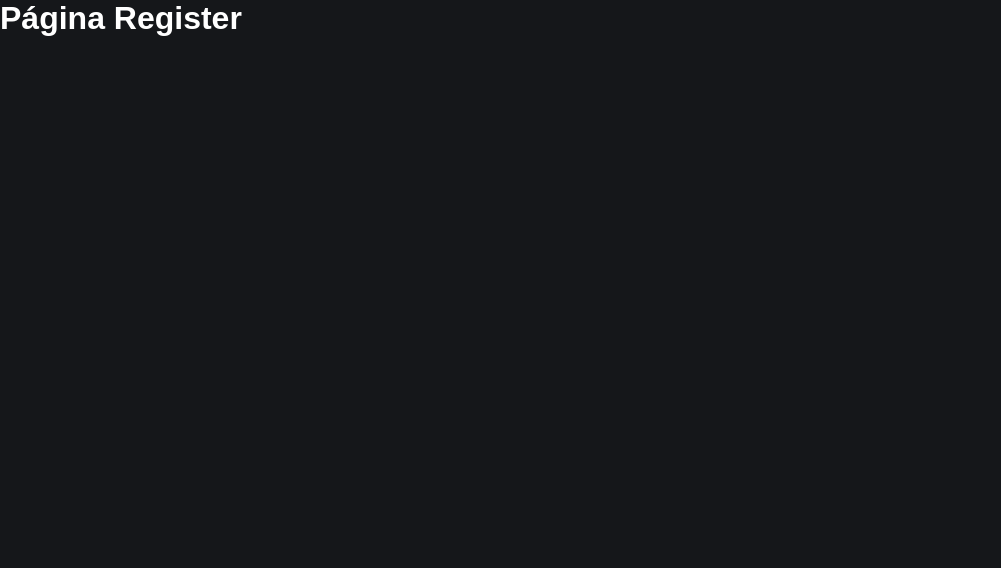
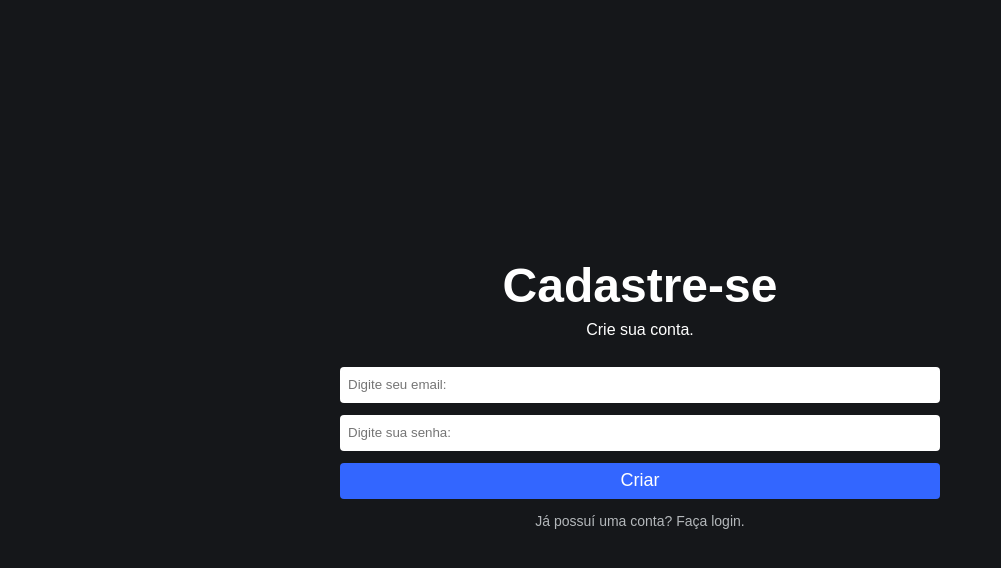
Before and after one commit to Danilo-Santilli/to-do-list, a React (Create React App) app: page /register in a window 1280 px wide. Shown: the top 568 px of the page, without its empty margins (0-1001 px from the left). Built offline with nearby package versions, Linux system fonts and the light colour scheme.

Commit message:
Criando a página register e admin e enviando as credenciais ao Firebase

```diff
--- /dev/null
+++ b/src/pages/Admin/index.js
@@ -0,0 +1,9 @@
+import './admin.css';
+
+export default function Admin(){
+    return(
+        <div>
+            <h1>Admin</h1>
+        </div>
+    )
+}
--- a/src/pages/Home/index.js
+++ b/src/pages/Home/index.js
@@ -1,18 +1,29 @@
 import { useState } from 'react';
 import './home.css';
-import { Link } from 'react-router-dom'
+import { Link } from 'react-router-dom';
+import { auth } from '../../firebaseConnection';
+import { signInWithEmailAndPassword } from 'firebase/auth';
+import { useNavigate } from 'react-router-dom';
 
 function Home() {
 
   const [email, setEmail] = useState('');
   const [password, setPassword] = useState('');
 
-  function handleLogin(e){
+  const navigate = useNavigate();
+
+  async function handleLogin(e){
     e.preventDefault();
     if (email !== '' && password !== '') {
-      alert('ok');
+      await signInWithEmailAndPassword(auth, email, password)
+      .then(()=>{
+        navigate('/admin', { replace: true })
+      })
+      .catch((error)=>{
+        console.log('Erro!')
+      })
     } else{
-      alert('No ok')
+      alert('Preencha todos os campos!')
     }
   }
 
--- a/src/pages/Register/index.js
+++ b/src/pages/Register/index.js
@@ -1,9 +1,57 @@
+import { useState } from 'react';
+import { Link } from 'react-router-dom';
+import { auth } from '../../firebaseConnection';
+import { createUserWithEmailAndPassword } from 'firebase/auth';
+import { useNavigate } from 'react-router-dom';
+
 function Register() {
-    return (
-      <div>
-        <h1>Página Register</h1>
-      </div>
-    );
+
+  const [email, setEmail] = useState('');
+  const [password, setPassword] = useState('');
+
+  const navigate = useNavigate();
+
+  async function handleRegister(e){
+    e.preventDefault();
+    if (email !== '' && password !== '') {
+      await createUserWithEmailAndPassword(auth, email, password)
+      .then(()=>{
+        navigate('/admin', {replace: true});
+      })
+      .catch((error)=>{
+        console.log('Erro!');
+      })
+    } else{
+      alert('Preencha todos os campos!')
+    }
   }
 
-  export default Register;
+  return (
+    <div className='home-container'>
+      <h1>Cadastre-se</h1>
+      <span>Crie sua conta.</span>
+
+      <form action="" className='form' onSubmit={handleRegister}>
+        <input
+        type="text"
+        placeholder='Digite seu email:'
+        value={email}
+        onChange={(e)=> setEmail(e.target.value)}/>
+
+        <input
+        type="password"
+        placeholder='Digite sua senha:'
+        value={password}
+        onChange={(e)=> setPassword(e.target.value)}/>
+
+        <button type='submit'>Criar</button>
+      </form>
+
+      <Link className='button-link' to='/'>
+        Já possuí uma conta? Faça login.
+      </Link>
+    </div>
+  );
+}
+
+export default Register;
--- a/src/routes/index.js
+++ b/src/routes/index.js
@@ -1,12 +1,14 @@
 import {Routes, Route} from 'react-router-dom';
 import Home from '../pages/Home';
 import Register from '../pages/Register';
+import Admin from '../pages/Admin';
 
 function RoutesApp(){
     return(
         <Routes>
             <Route path='/' element={<Home/>}/>
             <Route path='/register' element={<Register/>}/>
+            <Route path='/admin' element={<Admin/>}/>
         </Routes>
     )
 
```
Also changed, not shown: src/pages/Admin/admin.css (added), src/pages/Register/register.css (added).
